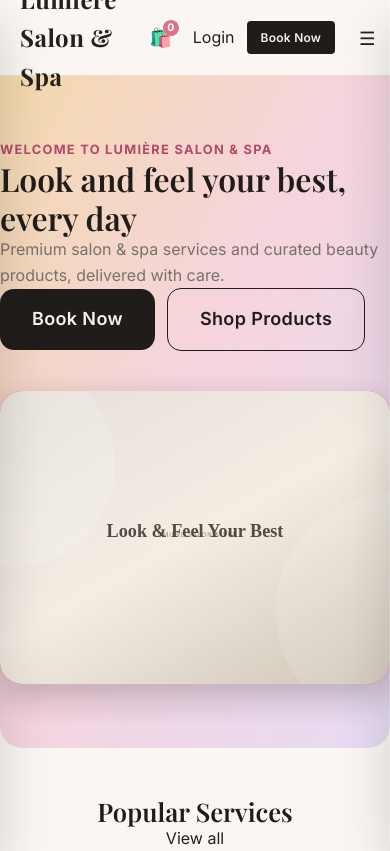
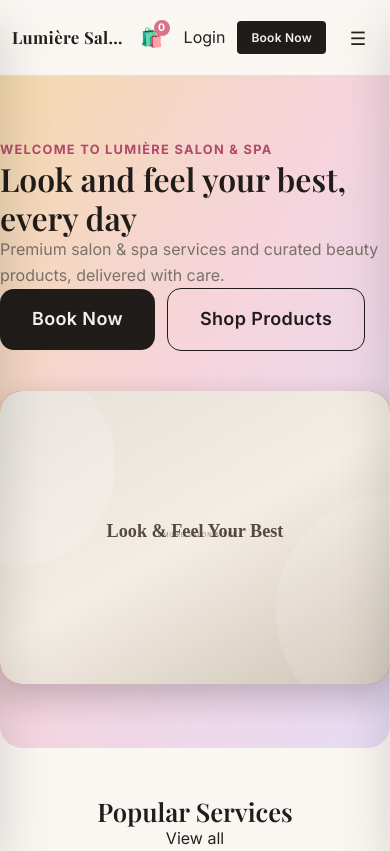
Before and after one commit to DevMursLab/fullstack-ecommerce, a plain HTML site: page client/index.html in a window 390 px wide. Shown: the top 851 px of the page. Drawn offline with nearby package versions, Linux system fonts and the light colour scheme; no server answers.

Commit message:
Fix header logo overflow on small mobile screens
Tested live against MongoDB Atlas + local server: logo text was
wrapping and clipping under 400px width. Truncate with ellipsis
and shrink font-size below 480px instead.

```diff
--- a/client/css/layout.css
+++ b/client/css/layout.css
@@ -16,7 +16,8 @@
 }
 @media (prefers-color-scheme: dark) { .site-header { background: rgba(26,22,19,.92); } }
 .header-inner { max-width: var(--container-max); margin: 0 auto; padding: 0 var(--space-5); height: 100%; display: flex; align-items: center; justify-content: space-between; gap: var(--space-6); }
-.logo { font-family: var(--font-serif); font-size: 1.5rem; font-weight: 700; letter-spacing: .02em; }
+.logo { font-family: var(--font-serif); font-size: 1.5rem; font-weight: 700; letter-spacing: .02em; white-space: nowrap; overflow: hidden; text-overflow: ellipsis; }
+@media (max-width: 480px) { .logo { font-size: 1.05rem; } .header-inner { padding: 0 var(--space-3); gap: var(--space-2); } }
 .main-nav { display: flex; gap: var(--space-6); align-items: center; }
 .main-nav .nav-link { font-weight: 500; font-size: .95rem; padding: 8px 2px; border-bottom: 2px solid transparent; transition: border-color var(--t-fast), color var(--t-fast); }
 .main-nav .nav-link:hover, .main-nav .nav-link.active { color: var(--color-accent-dark); border-color: var(--color-accent); }
```
